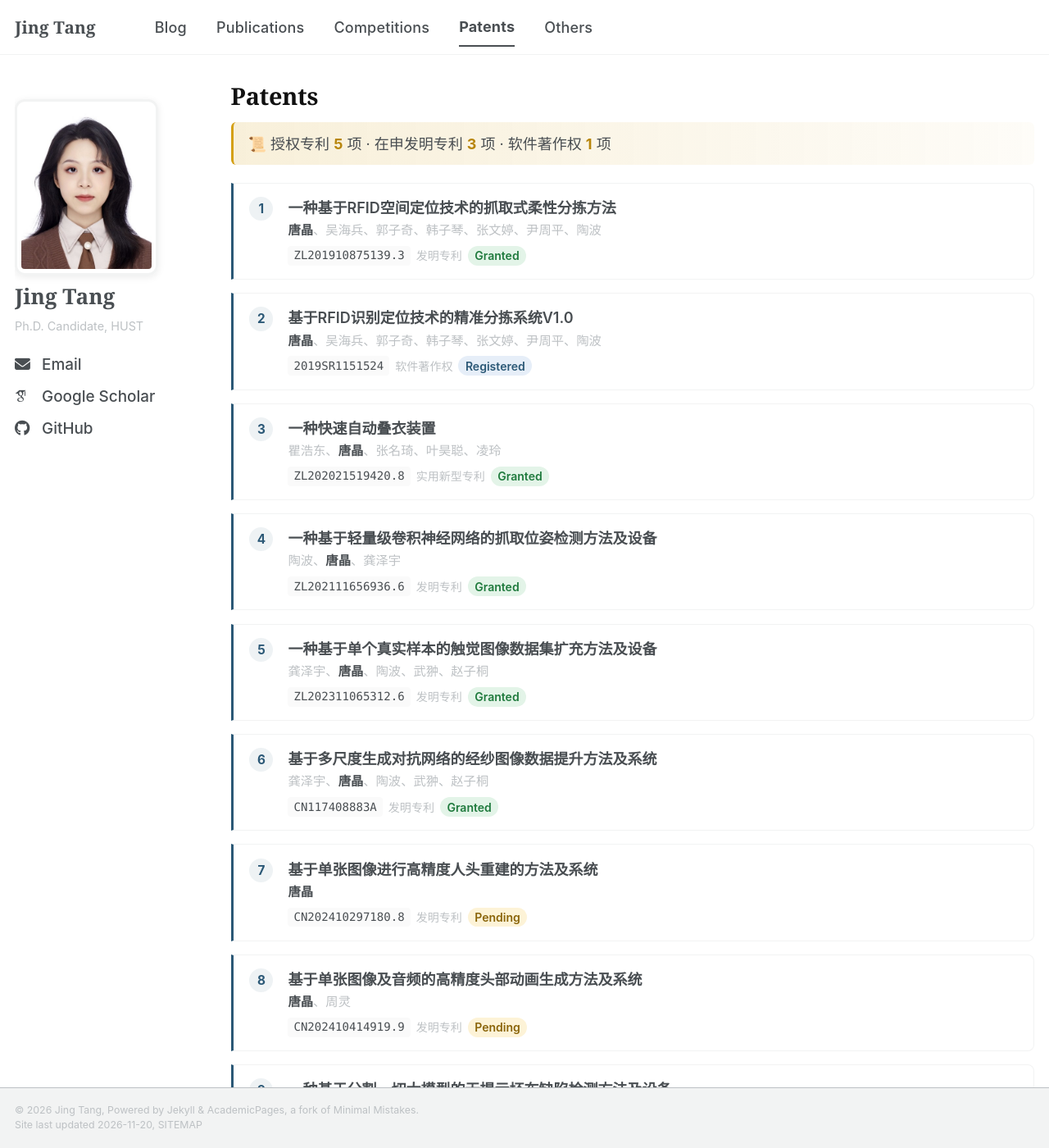
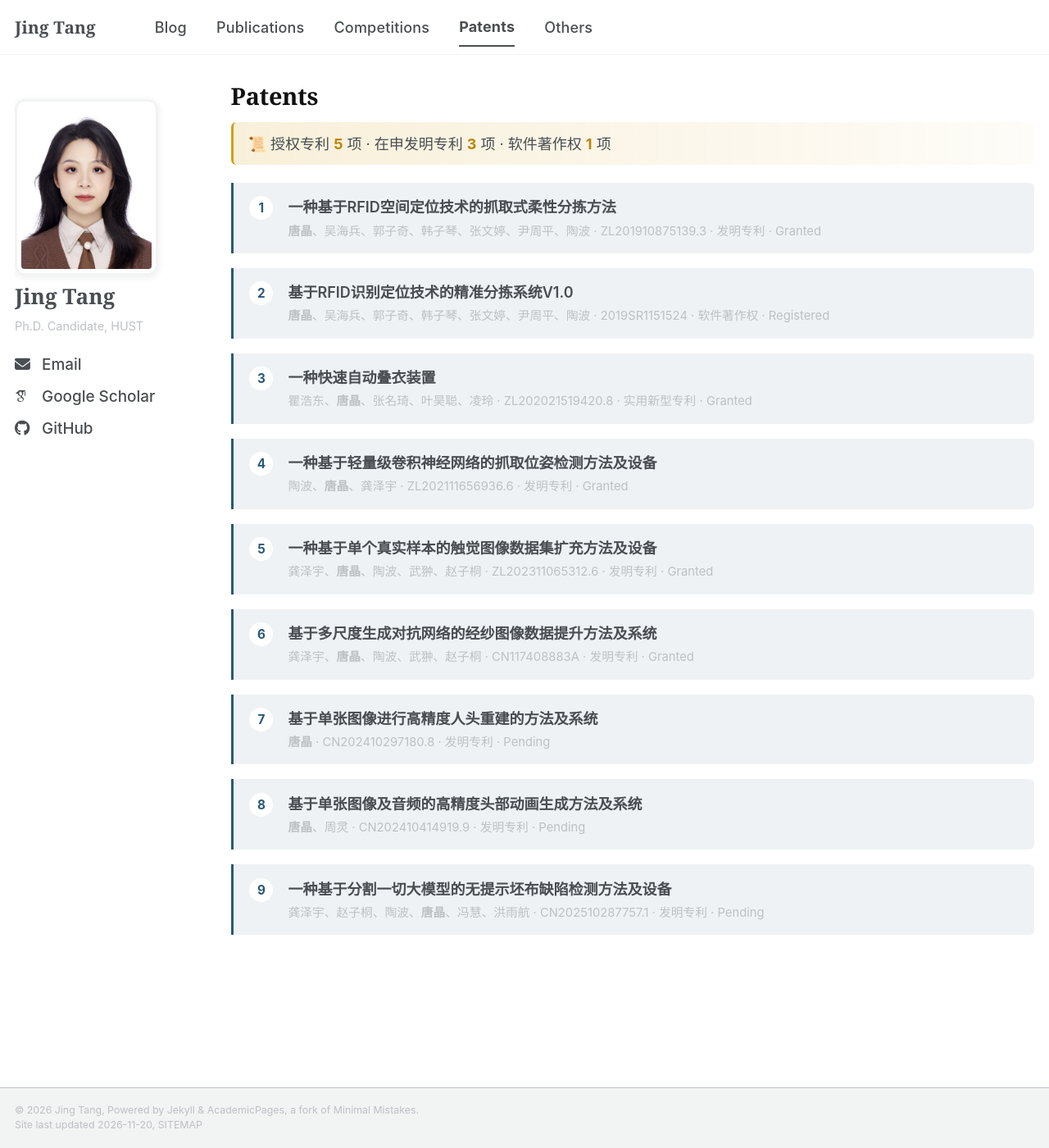
Before and after one commit to vaew/vaew.github.io, a Jekyll site: the page built from _pages/patents.md, in a window 1280 px wide and 1400 px high. Shown: the whole window at 82% size. Built offline with Jekyll 4.4.1, drawn with Linux system fonts in a browser that asks for light colours; some web fonts are replaced; a script bundle is joined from its source files by our own code; a script that is not in the unit is left out.

Commit message:
Drop hover underline on list titles; restyle patent cards like publications
Co-Authored-By: Claude Opus 5.5 (1M context) <noreply@anthropic.com>

```diff
--- a/_pages/patents.md
+++ b/_pages/patents.md
@@ -8,13 +8,13 @@ author_profile: true
 <p class="comp-summary">📜 授权专利 <strong>5</strong> 项 · 在申发明专利 <strong>3</strong> 项 · 软件著作权 <strong>1</strong> 项</p>
 
 <div class="patent-list">
-<div class="patent-card"><span class="patent-index">1</span><div class="patent-body"><div class="patent-title">一种基于RFID空间定位技术的抓取式柔性分拣方法</div><div class="patent-inventors"><b>唐晶</b>、吴海兵、郭子奇、韩子琴、张文婷、尹周平、陶波</div><div class="patent-meta"><code class="patent-number">ZL201910875139.3</code><span class="patent-kind">发明专利</span><span class="patent-status patent-status--granted">Granted</span></div></div></div>
-<div class="patent-card"><span class="patent-index">2</span><div class="patent-body"><div class="patent-title">基于RFID识别定位技术的精准分拣系统V1.0</div><div class="patent-inventors"><b>唐晶</b>、吴海兵、郭子奇、韩子琴、张文婷、尹周平、陶波</div><div class="patent-meta"><code class="patent-number">2019SR1151524</code><span class="patent-kind">软件著作权</span><span class="patent-status patent-status--software">Registered</span></div></div></div>
-<div class="patent-card"><span class="patent-index">3</span><div class="patent-body"><div class="patent-title">一种快速自动叠衣装置</div><div class="patent-inventors">瞿浩东、<b>唐晶</b>、张名琦、叶昊聪、凌玲</div><div class="patent-meta"><code class="patent-number">ZL202021519420.8</code><span class="patent-kind">实用新型专利</span><span class="patent-status patent-status--granted">Granted</span></div></div></div>
-<div class="patent-card"><span class="patent-index">4</span><div class="patent-body"><div class="patent-title">一种基于轻量级卷积神经网络的抓取位姿检测方法及设备</div><div class="patent-inventors">陶波、<b>唐晶</b>、龚泽宇</div><div class="patent-meta"><code class="patent-number">ZL202111656936.6</code><span class="patent-kind">发明专利</span><span class="patent-status patent-status--granted">Granted</span></div></div></div>
-<div class="patent-card"><span class="patent-index">5</span><div class="patent-body"><div class="patent-title">一种基于单个真实样本的触觉图像数据集扩充方法及设备</div><div class="patent-inventors">龚泽宇、<b>唐晶</b>、陶波、武翀、赵子桐</div><div class="patent-meta"><code class="patent-number">ZL202311065312.6</code><span class="patent-kind">发明专利</span><span class="patent-status patent-status--granted">Granted</span></div></div></div>
-<div class="patent-card"><span class="patent-index">6</span><div class="patent-body"><div class="patent-title">基于多尺度生成对抗网络的经纱图像数据提升方法及系统</div><div class="patent-inventors">龚泽宇、<b>唐晶</b>、陶波、武翀、赵子桐</div><div class="patent-meta"><code class="patent-number">CN117408883A</code><span class="patent-kind">发明专利</span><span class="patent-status patent-status--granted">Granted</span></div></div></div>
-<div class="patent-card"><span class="patent-index">7</span><div class="patent-body"><div class="patent-title">基于单张图像进行高精度人头重建的方法及系统</div><div class="patent-inventors"><b>唐晶</b></div><div class="patent-meta"><code class="patent-number">CN202410297180.8</code><span class="patent-kind">发明专利</span><span class="patent-status patent-status--pending">Pending</span></div></div></div>
-<div class="patent-card"><span class="patent-index">8</span><div class="patent-body"><div class="patent-title">基于单张图像及音频的高精度头部动画生成方法及系统</div><div class="patent-inventors"><b>唐晶</b>、周灵</div><div class="patent-meta"><code class="patent-number">CN202410414919.9</code><span class="patent-kind">发明专利</span><span class="patent-status patent-status--pending">Pending</span></div></div></div>
-<div class="patent-card"><span class="patent-index">9</span><div class="patent-body"><div class="patent-title">一种基于分割一切大模型的无提示坯布缺陷检测方法及设备</div><div class="patent-inventors">龚泽宇、赵子桐、陶波、<b>唐晶</b>、冯慧、洪雨航</div><div class="patent-meta"><code class="patent-number">CN202510287757.1</code><span class="patent-kind">发明专利</span><span class="patent-status patent-status--pending">Pending</span></div></div></div>
+<div class="patent-card"><span class="patent-index">1</span><div class="patent-body"><div class="patent-title">一种基于RFID空间定位技术的抓取式柔性分拣方法</div><div class="patent-meta" title="唐晶、吴海兵、郭子奇、韩子琴、张文婷、尹周平、陶波 · ZL201910875139.3 · 发明专利 · Granted"><b>唐晶</b>、吴海兵、郭子奇、韩子琴、张文婷、尹周平、陶波 · ZL201910875139.3 · 发明专利 · Granted</div></div></div>
+<div class="patent-card"><span class="patent-index">2</span><div class="patent-body"><div class="patent-title">基于RFID识别定位技术的精准分拣系统V1.0</div><div class="patent-meta" title="唐晶、吴海兵、郭子奇、韩子琴、张文婷、尹周平、陶波 · 2019SR1151524 · 软件著作权 · Registered"><b>唐晶</b>、吴海兵、郭子奇、韩子琴、张文婷、尹周平、陶波 · 2019SR1151524 · 软件著作权 · Registered</div></div></div>
+<div class="patent-card"><span class="patent-index">3</span><div class="patent-body"><div class="patent-title">一种快速自动叠衣装置</div><div class="patent-meta" title="瞿浩东、唐晶、张名琦、叶昊聪、凌玲 · ZL202021519420.8 · 实用新型专利 · Granted">瞿浩东、<b>唐晶</b>、张名琦、叶昊聪、凌玲 · ZL202021519420.8 · 实用新型专利 · Granted</div></div></div>
+<div class="patent-card"><span class="patent-index">4</span><div class="patent-body"><div class="patent-title">一种基于轻量级卷积神经网络的抓取位姿检测方法及设备</div><div class="patent-meta" title="陶波、唐晶、龚泽宇 · ZL202111656936.6 · 发明专利 · Granted">陶波、<b>唐晶</b>、龚泽宇 · ZL202111656936.6 · 发明专利 · Granted</div></div></div>
+<div class="patent-card"><span class="patent-index">5</span><div class="patent-body"><div class="patent-title">一种基于单个真实样本的触觉图像数据集扩充方法及设备</div><div class="patent-meta" title="龚泽宇、唐晶、陶波、武翀、赵子桐 · ZL202311065312.6 · 发明专利 · Granted">龚泽宇、<b>唐晶</b>、陶波、武翀、赵子桐 · ZL202311065312.6 · 发明专利 · Granted</div></div></div>
+<div class="patent-card"><span class="patent-index">6</span><div class="patent-body"><div class="patent-title">基于多尺度生成对抗网络的经纱图像数据提升方法及系统</div><div class="patent-meta" title="龚泽宇、唐晶、陶波、武翀、赵子桐 · CN117408883A · 发明专利 · Granted">龚泽宇、<b>唐晶</b>、陶波、武翀、赵子桐 · CN117408883A · 发明专利 · Granted</div></div></div>
+<div class="patent-card"><span class="patent-index">7</span><div class="patent-body"><div class="patent-title">基于单张图像进行高精度人头重建的方法及系统</div><div class="patent-meta" title="唐晶 · CN202410297180.8 · 发明专利 · Pending"><b>唐晶</b> · CN202410297180.8 · 发明专利 · Pending</div></div></div>
+<div class="patent-card"><span class="patent-index">8</span><div class="patent-body"><div class="patent-title">基于单张图像及音频的高精度头部动画生成方法及系统</div><div class="patent-meta" title="唐晶、周灵 · CN202410414919.9 · 发明专利 · Pending"><b>唐晶</b>、周灵 · CN202410414919.9 · 发明专利 · Pending</div></div></div>
+<div class="patent-card"><span class="patent-index">9</span><div class="patent-body"><div class="patent-title">一种基于分割一切大模型的无提示坯布缺陷检测方法及设备</div><div class="patent-meta" title="龚泽宇、赵子桐、陶波、唐晶、冯慧、洪雨航 · CN202510287757.1 · 发明专利 · Pending">龚泽宇、赵子桐、陶波、<b>唐晶</b>、冯慧、洪雨航 · CN202510287757.1 · 发明专利 · Pending</div></div></div>
 </div>
--- a/_sass/layout/_custom.scss
+++ b/_sass/layout/_custom.scss
@@ -160,6 +160,11 @@ body {
   font-size: 0.92em;
 }
 
+/* The template underlines list titles on hover/click; keep them plain. */
+.archive__item:hover .archive__item-title {
+  text-decoration: none;
+}
+
 /* Publications page: number entries 1, 2, 3 … across all categories */
 .pub-numbered {
   counter-reset: pub;
@@ -271,25 +276,15 @@ ul.comp-list li.comp-item {
   border: 1px solid #e8c766;
 }
 
-/* Patents page */
-.patent-list {
-  counter-reset: none;
-}
-
+/* Patents page: cards match the publication list */
 .patent-card {
   display: flex;
   gap: 1em;
-  margin-bottom: 0.9em;
+  margin-bottom: 1em;
   padding: 0.9em 1.1em;
-  border: 1px solid var(--global-border-color);
   border-left: 3px solid var(--custom-accent);
-  border-radius: 0 8px 8px 0;
-  background: #fff;
-  transition: box-shadow 0.15s ease-in-out;
-
-  &:hover {
-    box-shadow: 0 3px 12px rgba(0, 0, 0, 0.07);
-  }
+  border-radius: 0 6px 6px 0;
+  background: var(--custom-accent-soft);
 }
 
 .patent-index {
@@ -297,7 +292,7 @@ ul.comp-list li.comp-item {
   width: 1.9em;
   height: 1.9em;
   border-radius: 50%;
-  background: var(--custom-accent-soft);
+  background: #fff;
   color: var(--custom-accent);
   font-weight: 700;
   font-size: 0.85em;
@@ -314,44 +309,18 @@ ul.comp-list li.comp-item {
   line-height: 1.5;
 }
 
-.patent-inventors {
-  margin-top: 0.2em;
+/* Inventors · number · type · status, all grey on one line */
+.patent-meta {
+  margin-top: 0.3em;
+  overflow: hidden;
   color: var(--global-text-color-light);
-  font-size: 0.85em;
+  font-size: 0.82em;
+  white-space: nowrap;
+  text-overflow: ellipsis;
 
   b {
-    color: var(--global-text-color);
+    color: inherit;
   }
-}
-
-.patent-meta {
-  display: flex;
-  flex-wrap: wrap;
-  align-items: center;
-  gap: 0.5em;
-  margin-top: 0.5em;
-  font-size: 0.78em;
-}
-
-.patent-number {
-  padding: 0.1em 0.5em;
-  border-radius: 4px;
-  background: var(--global-code-background-color);
-  font-size: 1em;
-}
-
-.patent-kind {
-  color: var(--global-text-color-light);
-}
-
-.patent-status {
-  padding: 0.1em 0.6em;
-  border-radius: 999px;
-  font-weight: 600;
-
-  &--granted  { background: #e3f4e8; color: #1f7a3d; }
-  &--pending  { background: #fdf3d7; color: #8a6408; }
-  &--software { background: #e6eef8; color: #2b5876; }
 }
 
 /* Publications page intro lines */
```
